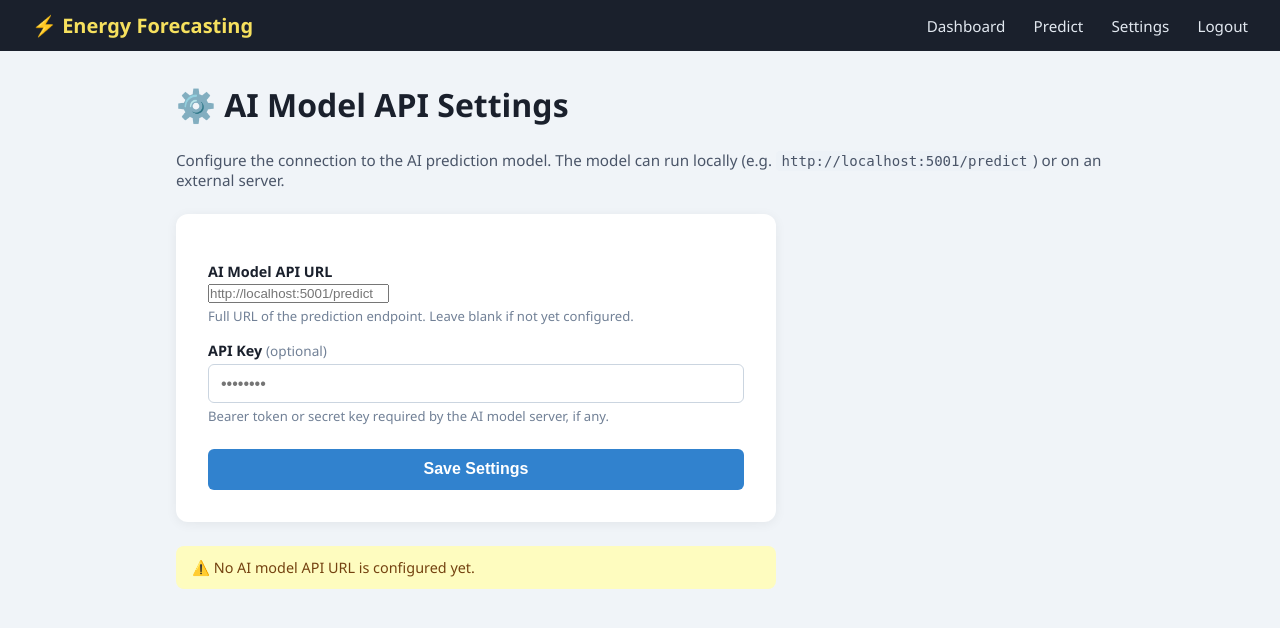
After one commit to future-XD/energy-forecasting-ml, a Flask app: page /settings in a window 1280 px wide. The commit adds this page. Shown: the top 628 px of the page. Run offline with Flask 3, Linux system fonts and the light colour scheme; the visitor is signed in with stand-in values (Sample User, id 1).

Commit message:
feat: db login, coming-soon predict, AI model API settings
Agent-Logs-Url: https://github.com/future-XD/energy-forecasting-ml/sessions/460335d3-2b2e-461a-977c-27fd988bd1eb

Co-authored-by: future-XD <107304688+future-XD@users.noreply.github.com>

```diff
--- a/app.py
+++ b/app.py
@@ -1,22 +1,58 @@
 import os
 import functools
-from datetime import datetime
 
 from flask import (
     Flask, render_template, request, redirect, url_for,
     flash, session
 )
+from flask_sqlalchemy import SQLAlchemy
 from werkzeug.security import generate_password_hash, check_password_hash
 
 app = Flask(__name__)
 app.secret_key = os.environ.get("SECRET_KEY", os.urandom(24))
 
 # ---------------------------------------------------------------------------
-# In-memory user store (replace with a database in production)
+# Database configuration
 # ---------------------------------------------------------------------------
-users: dict[str, str] = {}
+app.config["SQLALCHEMY_DATABASE_URI"] = os.environ.get(
+    "DATABASE_URL", "sqlite:///energy.db"
+)
+app.config["SQLALCHEMY_TRACK_MODIFICATIONS"] = False
+
+db = SQLAlchemy(app)
 
 
+# ---------------------------------------------------------------------------
+# Models
+# ---------------------------------------------------------------------------
+class User(db.Model):
+    id = db.Column(db.Integer, primary_key=True)
+    username = db.Column(db.String(80), unique=True, nullable=False)
+    password_hash = db.Column(db.String(200), nullable=False)
+
+
+class ModelConfig(db.Model):
+    """Stores the AI model API connection settings."""
+    id = db.Column(db.Integer, primary_key=True)
+    api_url = db.Column(db.String(500), nullable=True)
+    api_key = db.Column(db.String(200), nullable=True)
+
+    @staticmethod
+    def get():
+        return ModelConfig.query.first()
+
+
+def _init_db():
+    """Create tables and seed default rows."""
+    db.create_all()
+    if not ModelConfig.query.first():
+        db.session.add(ModelConfig(api_url=None, api_key=None))
+        db.session.commit()
+
+
+# ---------------------------------------------------------------------------
+# Helpers
+# ---------------------------------------------------------------------------
 def login_required(view):
     """Redirect anonymous users to the login page."""
     @functools.wraps(view)
@@ -48,11 +84,15 @@ def register():
             flash("Username and password are required.", "danger")
             return redirect(url_for("register"))
 
-        if username in users:
+        if User.query.filter_by(username=username).first():
             flash("Username already exists.", "danger")
             return redirect(url_for("register"))
 
-        users[username] = generate_password_hash(password)
+        db.session.add(User(
+            username=username,
+            password_hash=generate_password_hash(password),
+        ))
+        db.session.commit()
         flash("Registration successful! Please log in.", "success")
         return redirect(url_for("login"))
 
@@ -65,8 +105,8 @@ def login():
         username = request.form.get("username", "").strip()
         password = request.form.get("password", "").strip()
 
-        stored_hash = users.get(username)
-        if stored_hash and check_password_hash(stored_hash, password):
+        user = User.query.filter_by(username=username).first()
+        if user and check_password_hash(user.password_hash, password):
             session["user"] = username
             flash("Logged in successfully.", "success")
             return redirect(url_for("dashboard"))
@@ -90,50 +130,50 @@ def logout():
 @app.route("/dashboard")
 @login_required
 def dashboard():
-    return render_template("dashboard.html")
+    config = ModelConfig.get()
+    return render_template("dashboard.html", config=config)
 
 
 @app.route("/predict", methods=["GET", "POST"])
 @login_required
 def predict():
-    prediction = None
+    coming_soon = False
 
     if request.method == "POST":
         date_str = request.form.get("date", "").strip()
         time_str = request.form.get("time", "").strip()
-        num_houses = request.form.get("num_houses", "").strip()
 
         if not date_str or not time_str:
             flash("Date and time are required.", "danger")
             return redirect(url_for("predict"))
 
-        try:
-            dt = datetime.strptime(f"{date_str} {time_str}", "%Y-%m-%d %H:%M")
-        except ValueError:
-            flash("Invalid date or time format.", "danger")
-            return redirect(url_for("predict"))
+        # The prediction model is under active development.
+        # Once the AI model API is ready, predictions will be served here.
+        coming_soon = True
 
-        # --- placeholder prediction logic --------------------------------
-        # Replace this block with actual model inference once trained.
-        hour = dt.hour
-        month = dt.month
-        houses = int(num_houses) if num_houses else 5567
+    return render_template("predict.html", coming_soon=coming_soon)
 
-        base_load = 1500.0  # kWh baseline
-        hour_factor = 1.0 + 0.3 * abs(hour - 12) / 12.0
-        season_factor = 1.0 + 0.2 * (1 if month in (12, 1, 2) else -0.1)
-        predicted_kwh = round(base_load * hour_factor * season_factor * (houses / 5567), 2)
-        # -----------------------------------------------------------------
 
-        prediction = {
-            "datetime": dt.strftime("%A, %B %d, %Y at %H:%M"),
-            "houses": houses,
-            "kwh": predicted_kwh,
-        }
+@app.route("/settings", methods=["GET", "POST"])
+@login_required
+def settings():
+    config = ModelConfig.get()
 
-    return render_template("predict.html", prediction=prediction)
+    if request.method == "POST":
+        api_url = request.form.get("api_url", "").strip()
+        api_key = request.form.get("api_key", "").strip()
+
+        config.api_url = api_url or None
+        config.api_key = api_key or None
+        db.session.commit()
+        flash("Settings saved successfully.", "success")
+        return redirect(url_for("settings"))
+
+    return render_template("settings.html", config=config)
 
 
 # ---------------------------------------------------------------------------
 if __name__ == "__main__":
+    with app.app_context():
+        _init_db()
     app.run(debug=os.environ.get("FLASK_DEBUG", "false").lower() == "true")
--- a/requirements.txt
+++ b/requirements.txt
@@ -1,2 +1,4 @@
 Flask==3.1.0
 Werkzeug==3.1.3
+Flask-SQLAlchemy==3.1.1
+requests==2.32.3
--- a/static/style.css
+++ b/static/style.css
@@ -173,3 +173,84 @@ button:hover { background: #2b6cb0; }
   .predict-wrapper { grid-template-columns: 1fr; }
   nav { flex-direction: column; gap: 0.5rem; }
 }
+
+/* ---------- coming soon card ---------- */
+.coming-soon-card {
+  background: #fff;
+  padding: 2rem 1.5rem;
+  border-radius: 12px;
+  box-shadow: 0 2px 12px rgba(0,0,0,0.06);
+  text-align: center;
+  border-top: 4px solid #f6e05e;
+}
+.coming-soon-card .coming-soon-icon { font-size: 3rem; margin-bottom: 0.75rem; }
+.coming-soon-card h2 { margin-bottom: 0.75rem; font-size: 1.5rem; }
+.coming-soon-card p { color: #4a5568; margin-bottom: 0.5rem; }
+.coming-soon-card .btn { margin-top: 1.25rem; }
+
+/* ---------- settings page ---------- */
+.settings-subtitle {
+  color: #4a5568;
+  margin-bottom: 1.5rem;
+  font-size: 0.95rem;
+}
+.settings-subtitle code {
+  background: #edf2f7;
+  padding: 0.1rem 0.35rem;
+  border-radius: 4px;
+  font-size: 0.88rem;
+}
+
+.settings-card {
+  background: #fff;
+  padding: 2rem;
+  border-radius: 12px;
+  box-shadow: 0 2px 12px rgba(0,0,0,0.06);
+  max-width: 600px;
+  margin-bottom: 1.5rem;
+}
+
+.field-hint {
+  display: block;
+  font-size: 0.82rem;
+  color: #718096;
+  margin-top: 0.25rem;
+}
+
+label .optional {
+  font-weight: 400;
+  color: #718096;
+  font-size: 0.85rem;
+}
+
+.settings-status {
+  max-width: 600px;
+  padding: 0.75rem 1rem;
+  border-radius: 8px;
+  font-size: 0.9rem;
+  display: flex;
+  align-items: center;
+  gap: 0.75rem;
+}
+.settings-status code {
+  background: #edf2f7;
+  padding: 0.1rem 0.4rem;
+  border-radius: 4px;
+  font-size: 0.85rem;
+  word-break: break-all;
+}
+.settings-status.connected    { background: #c6f6d5; color: #22543d; }
+.settings-status.not-configured { background: #fefcbf; color: #744210; }
+
+/* ---------- dashboard api status ---------- */
+.api-status { font-size: 0.88rem; margin: 0.5rem 0 0; }
+.api-status.connected     { color: #276749; }
+.api-status.not-configured { color: #975a16; }
+
+/* ---------- btn outline ---------- */
+.btn-outline {
+  background: transparent;
+  border: 2px solid #3182ce;
+  color: #3182ce;
+}
+.btn-outline:hover { background: #3182ce; color: #fff; text-decoration: none; }
--- a/templates/base.html
+++ b/templates/base.html
@@ -13,6 +13,7 @@
     <div class="nav-links">
       <a href="{{ url_for('dashboard') }}">Dashboard</a>
       <a href="{{ url_for('predict') }}">Predict</a>
+      <a href="{{ url_for('settings') }}">Settings</a>
       <a href="{{ url_for('logout') }}">Logout</a>
     </div>
   </nav>
--- /dev/null
+++ b/templates/settings.html
@@ -0,0 +1,46 @@
+{% extends "base.html" %}
+{% block title %}Settings – Energy Forecasting{% endblock %}
+{% block content %}
+<div class="container">
+  <h1>⚙️ AI Model API Settings</h1>
+  <p class="settings-subtitle">
+    Configure the connection to the AI prediction model. The model can run locally
+    (e.g. <code>http://localhost:5001/predict</code>) or on an external server.
+  </p>
+
+  <div class="settings-card">
+    <form method="POST" action="{{ url_for('settings') }}">
+
+      <label for="api_url">AI Model API URL</label>
+      <input id="api_url" name="api_url" type="url"
+             placeholder="http://localhost:5001/predict"
+             value="{{ config.api_url or '' }}">
+      <span class="field-hint">
+        Full URL of the prediction endpoint. Leave blank if not yet configured.
+      </span>
+
+      <label for="api_key">API Key <span class="optional">(optional)</span></label>
+      <input id="api_key" name="api_key" type="password"
+             placeholder="••••••••"
+             autocomplete="new-password"
+             value="{{ config.api_key or '' }}">
+      <span class="field-hint">
+        Bearer token or secret key required by the AI model server, if any.
+      </span>
+
+      <button type="submit">Save Settings</button>
+    </form>
+  </div>
+
+  {% if config.api_url %}
+  <div class="settings-status connected">
+    <span>✅ API endpoint configured:</span>
+    <code>{{ config.api_url }}</code>
+  </div>
+  {% else %}
+  <div class="settings-status not-configured">
+    <span>⚠️ No AI model API URL is configured yet.</span>
+  </div>
+  {% endif %}
+</div>
+{% endblock %}
```
Also changed, not shown: templates/dashboard.html (+17 -12 lines), templates/predict.html (+7 -8 lines), tests/test_app.py (+49 -11 lines).
